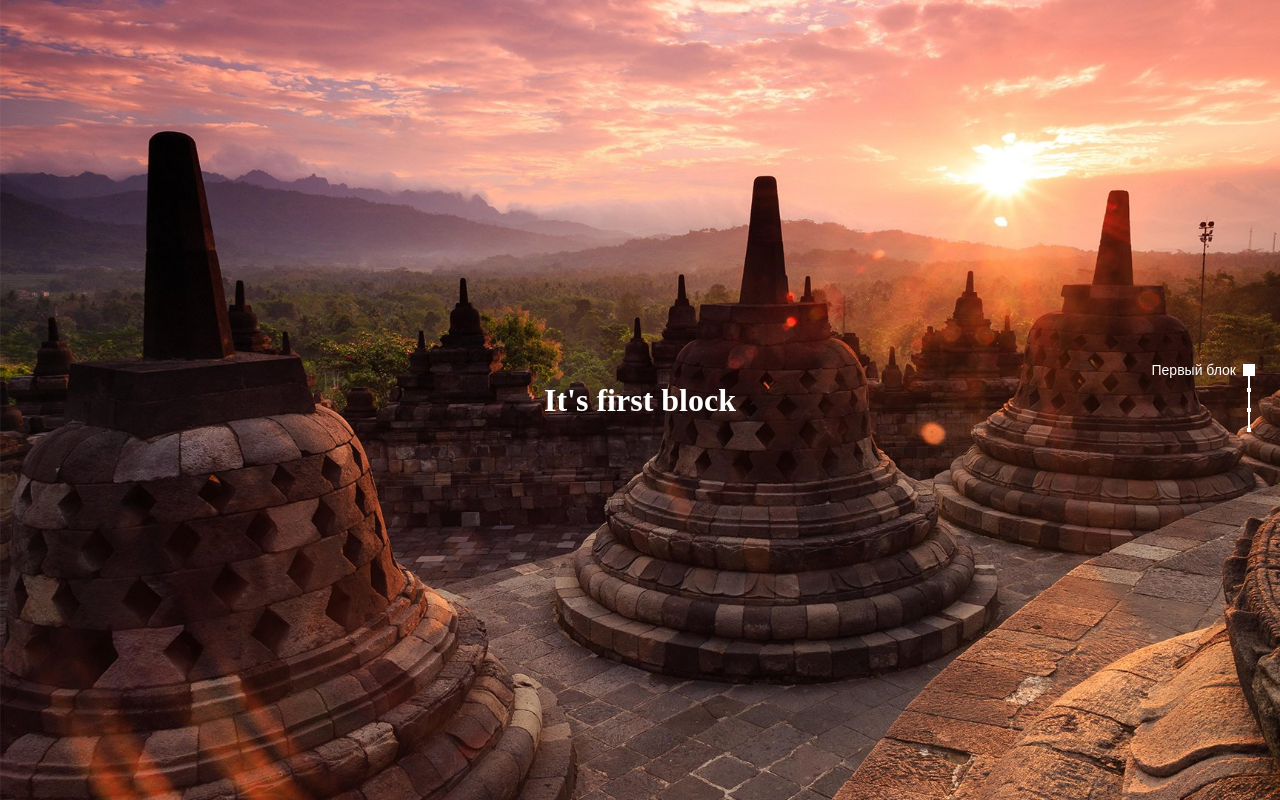
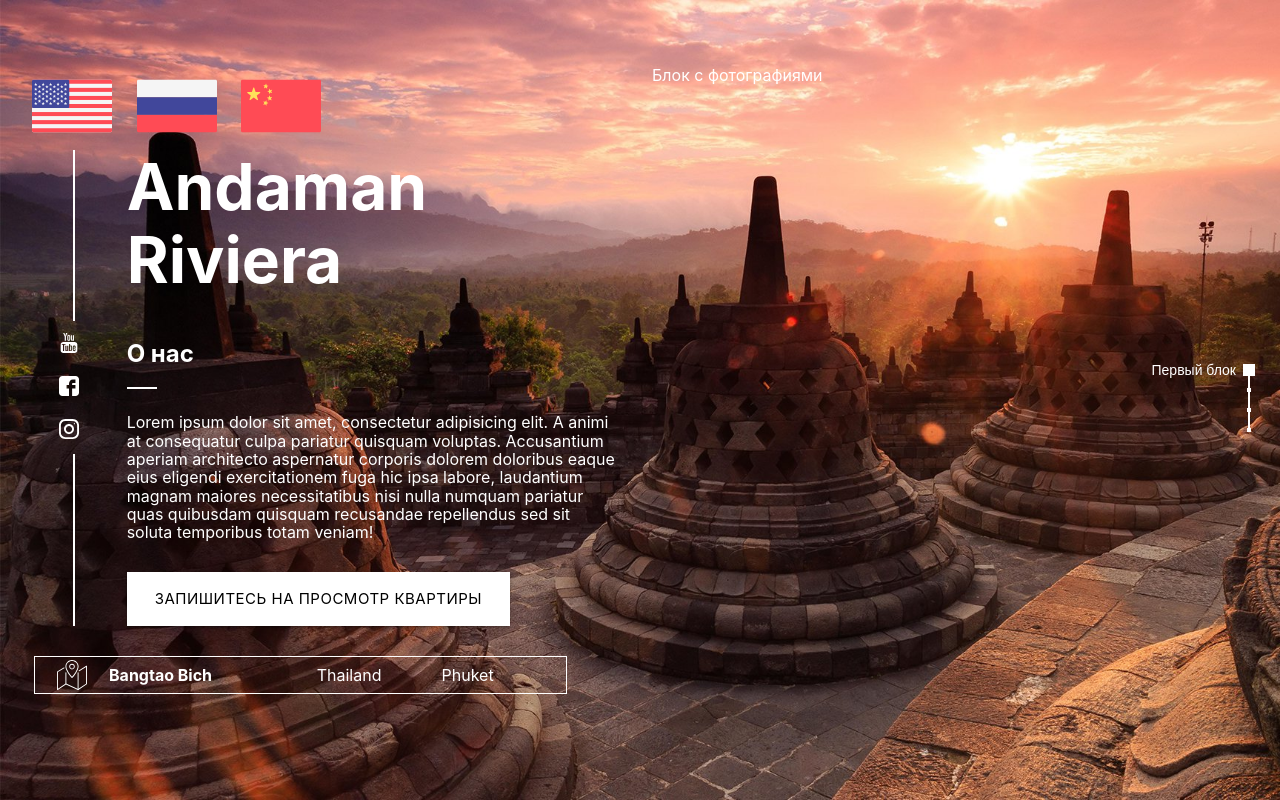
Before and after one commit to TjoBiZ/MaterializeCSS-SCSS-fullpage-sliders-template, a plain HTML site: page index.html in a window 1280 px wide. Drawn offline with Linux system fonts and the light colour scheme.

```diff
--- a/index.html
+++ b/index.html
@@ -30,9 +30,52 @@
 <section class="wrapfull">
   <div id="fullpage">
     <div id="firstPage" class="sectionnav sblock1">
-      <h1>It's first block</h1>
+      <div class="row">
+        <div class="col l6 s12">
+          <div class="row">
+            <div class="language col s12">
+              <img src="/build/img/svg/united-states.svg" alt="">
+              <img src="/build/img/svg/russia.svg" alt="">
+              <img src="/build/img/svg/china.svg" alt="">
+            </div>
+            <div class="wrapBrend col s12 flexparentheight">
+                <div class="col s2 socialproperty flexchildeheight">
+                  <div class="dividerlinewrapborder dtop"></div>
+                  <div class="imgmainwrap valign-wrapper">
+                    <div class="imgwrvw">
+                      <img src="/build/img/svg/youtube-logo.svg" alt="">
+                      <img src="/build/img/svg/facebook-logo.svg" alt="">
+                      <img src="/build/img/svg/instagram.svg" alt="">
+                    </div>
+                  </div>
+                  <div class="dividerlinewrapborder btop"></div>
+                </div>
+                <div class="col s10 flexchildeheight">
+                  <div class="wrapmainproperty">
+                    <h1>Andaman Riviera</h1>
+                    <h2>О нас</h2>
+                    <div class="linehrfirst left-align"></div>
+                    <div class="infosnippet">Lorem ipsum dolor sit amet, consectetur adipisicing elit. A animi at consequatur culpa
+                      pariatur quisquam voluptas. Accusantium aperiam architecto aspernatur corporis dolorem doloribus eaque
+                      eius eligendi exercitationem fuga hic ipsa labore, laudantium magnam maiores necessitatibus nisi nulla
+                      numquam pariatur quas quibusdam quisquam recusandae repellendus sed sit soluta temporibus totam veniam!
+                    </div>
+                    <a class="waves-effect waves-white btn-large modal-trigger apartmentview white" href="#">Запишитесь на просмотр квартиры</a>
+                  </div>
+                </div>
+              </div>
+            <div class="col s10 valign-wrapper row linktomap">
+              <img src="/build/img/svg/map.svg" alt="">
+                <div class="col s5 bangtaobich">Bangtao Bich</div>
+                <div class="col s3">Thailand</div>
+                <div class="col s3">Phuket</div>
+            </div>
+          </div>
+        </div>
+        <div class="col l6 s12">Блок с фотографиями</div>
+      </div>
     </div>
-    <div id="secondPage" class="sectionnav sblock2"><h1>Hello two</h1>
+    <div id="secondPage" class="sectionnav sblock2"><h1 class="htest">Section  two</h1>
       <div class="fullcontentest">
         <div class="item">Lorem ipsum dolor sit amet, consectetur adipisicing elit. Alias aliquam aliquid, aut beatae
           commodi consequuntur cum, debitis deleniti dolorum eaque earum enim et harum hic impedit in ipsa iste laborum
@@ -126,10 +169,17 @@
           tenetur vero! Commodi consequatur dolor esse facilis ipsam libero minus molestias odit quo, rem sint unde
           voluptatibus.
         </div>
+        <img src="/build/img/svg/facebook-logo.svg" alt="">
+        <img src="/build/img/svg/youtube-logo.svg" alt="">
+        <img src="/build/img/svg/instagram.svg" alt="">
+        <img src="/build/img/svg/united-states.svg" alt="">
+        <img src="/build/img/svg/russia.svg" alt="">
+        <img src="/build/img/svg/china.svg" alt="">
+        <img src="/build/img/svg/map.svg" alt="">
       </div>
     </div>
-    <div id="thirdPage" class="sectionnav sblock3"><h1>Hello three</h1></div>
-    <div id="fourthPage" class="sectionnav sblock4"><h1>Hello four</h1></div>
+    <div id="thirdPage" class="sectionnav sblock3"><h1  class="htest">Section  three</h1></div>
+    <div id="fourthPage" class="sectionnav sblock4"><h1 class="htest">Section  four</h1></div>
   </div>
 </section>
 
@@ -153,13 +203,9 @@
         showActiveTooltip: true,
         slidesNavigation: true,
 
- //       normalScrollElements: '.sectionnav2', //overflow content if you need use that
         scrollOverflow:true, //overflow content. if you need use that link "github dot com/alvarotrigo/fullPage.js/issues/3497"
- //       autoScrolling:false,
- //       fitToSection: false,
 
         sectionSelector: '.sectionnav'
-        //scrollHorizontally: true,
     });
 
 </script>
--- a/src/sass/styles.scss
+++ b/src/sass/styles.scss
@@ -1,3 +1,6 @@
+body {
+ font-family: -apple-system, BlinkMacSystemFont, "Segoe UI", Roboto, Oxygen-Sans, Ubuntu, Cantarell, "Helvetica Neue", sans-serif
+}
 header {
  position: absolute;
  top: 0;
@@ -24,8 +27,25 @@
   display: none;
  }
 }
+.btn-large {
+ border-radius: 0px;
+}
+//Дочерние блоки одинаковой высоты
+.flexparentheight {
+ display: -webkit-flex;
+ display: -ms-flexbox;
+ display: flex;
+ -webkit-flex-wrap: wrap;
+ -ms-flex-wrap: wrap;
+ flex-wrap: wrap;
+}
+.flexchildeheight {
+ display: -webkit-flex;
+ display: -ms-flexbox;
+ display: flex;
+}
 //Удалить от сюда
-h1 {
+.htest {
  text-align: center;
  color: white;
 }
@@ -34,11 +54,15 @@
  background-size: cover;
 }
 .sblock2, .sblock4 {
- background: #9ac6be;
+ background-image: linear-gradient(to right bottom, #315b97, #037cb7, #009ed0, #00c0e1, #12e2eb);
 }
 .sblock3 {
  background: url("/src/img/jpg/003.jpg");
  background-size: cover;
+}
+.fullcontentest img {
+  width: 100px;
+ height: 100px;
 }
 //Удалить до сюда
 
@@ -61,3 +85,66 @@
   border-radius: 0px !important;
  }
 }
+/** Первый блок **/
+#firstPage {
+ color: white;
+ h1 {
+  font-size: 4em !important;
+  margin-top: 0px
+ }
+ .language {
+  img {
+   width: 80px;
+   margin-left: 20px;
+  }
+  @media all and (max-width: 993px) {
+   margin-top: 80px;
+  }
+ }
+ .apartmentview {
+  margin: 30px 0px 0px;
+  color: black;
+ }
+ .linehrfirst {
+  width: 30px;
+  height: 2px;
+  background: white;
+  margin-bottom: 24px;
+ }
+ .socialproperty {
+  position: relative;
+  height: auto;
+  img {
+   margin: 10px 50%;
+   width: 20px;
+  }
+  .imgmainwrap {
+   height: 100%;
+  }
+  .dividerlinewrapborder {
+   background: white;
+   position: absolute;
+   width: 2px;
+   height: 36%;
+   margin-left: calc(50% - 2px);
+   margin-right: calc(50% - 2px);
+  }
+  .dtop {
+   top: 0px
+  }
+  .btop {
+   bottom: 0px;
+  }
+ }
+  .linktomap {
+  margin: 30px 0px 0px 34px;
+  border: 1px solid white;
+  .bangtaobich {
+   font-weight: bold;
+  }
+  img {
+   width: 30px;
+   margin: 3px 10px;
+  }
+ }
+ }
```
Also changed, not shown: build/css/styles.css, build/img/svg/china.svg (added), build/img/svg/facebook-logo.svg (added), build/img/svg/instagram.svg (added), build/img/svg/map.svg (added), build/img/svg/russia.svg (added), build/img/svg/united-states.svg (added), build/img/svg/youtube-logo.svg (added), src/img/svg/china.svg (added), src/img/svg/facebook-logo.svg (added), src/img/svg/instagram.svg (added), src/img/svg/map.svg (added), src/img/svg/russia.svg (added), src/img/svg/united-states.svg (added), 1 more files, 1 other file.
